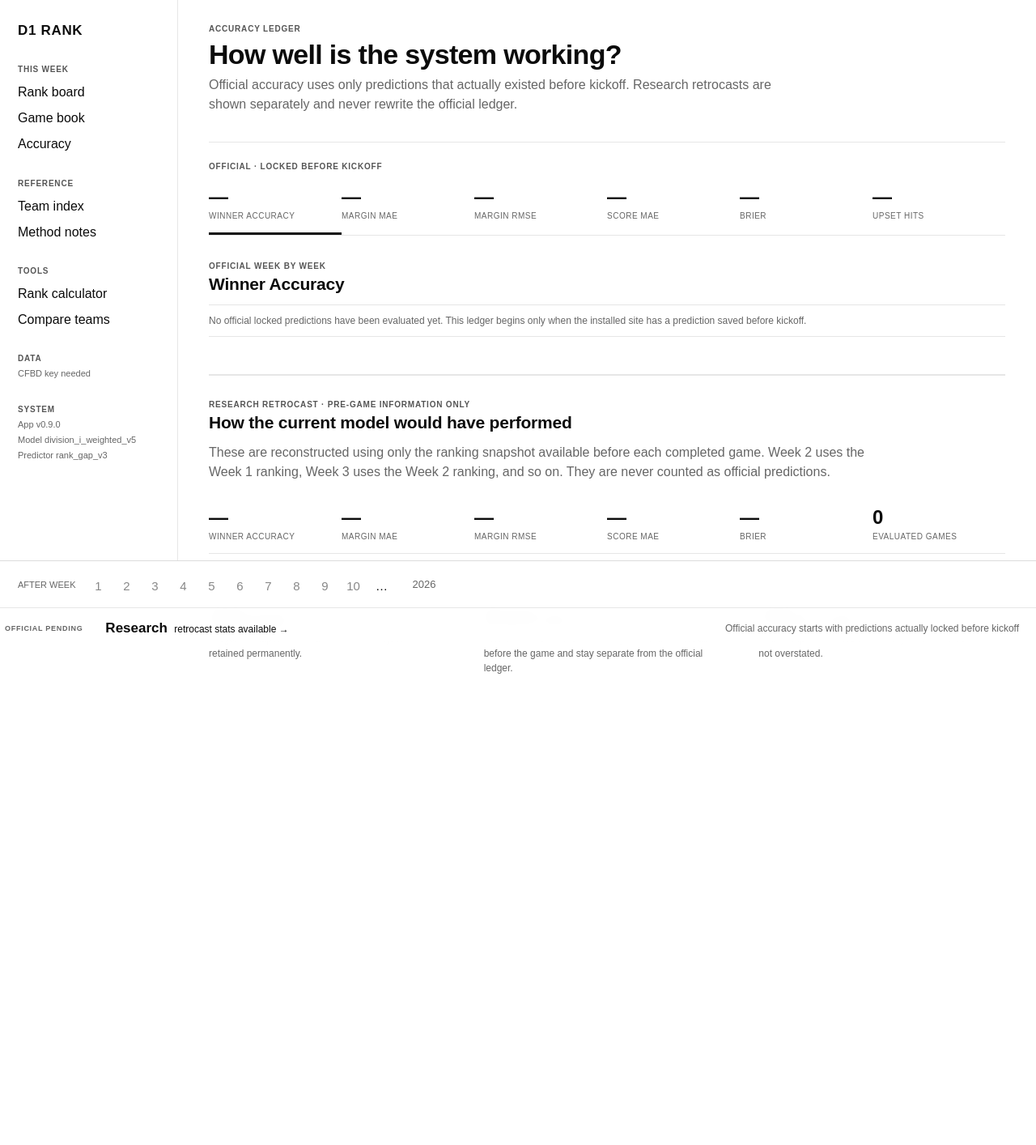
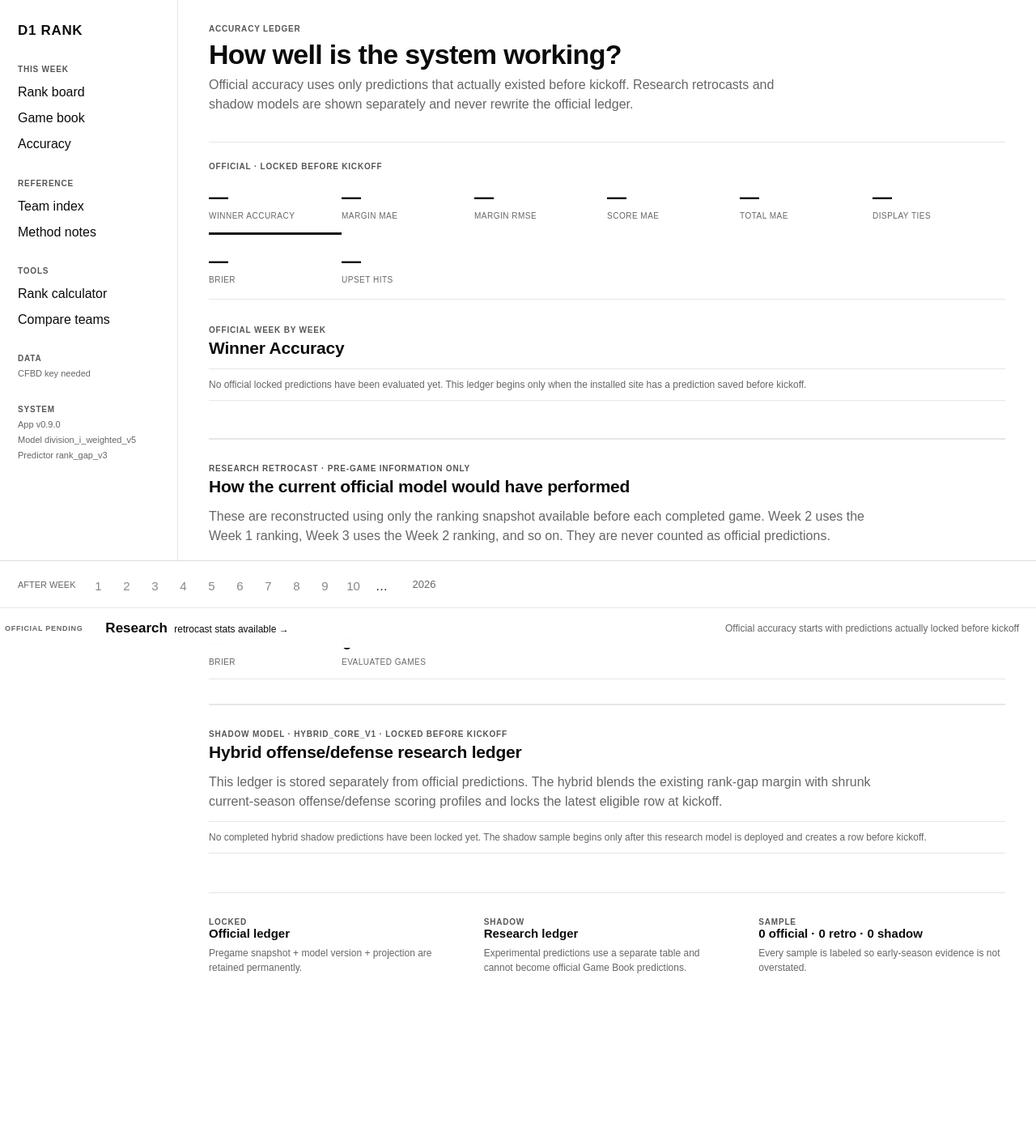
Before and after one commit to larrybillinger/NCAA_BCS_RANKING_CALCULATOR, a FastAPI app: page /stats?metric=winner_accuracy in a window 1280 px wide. Shown: the whole page at 81% size. Before the commit the page ends 832 px from the top, so only its background shows below. Run offline with FastAPI, Linux system fonts and the light colour scheme.

Commit message:
Show total error and hybrid shadow metrics

```diff
--- a/src/ncaa_rankings/web/templates/stats.html
+++ b/src/ncaa_rankings/web/templates/stats.html
@@ -2,7 +2,7 @@
 {% block title %}Model Accuracy · {{ title }}{% endblock %}
 {% block content %}
 <header class="page-head">
-  <div><div class="eyebrow">ACCURACY LEDGER</div><h1>How well is the system working?</h1><p>Official accuracy uses only predictions that actually existed before kickoff. Research retrocasts are shown separately and never rewrite the official ledger.</p></div>
+  <div><div class="eyebrow">ACCURACY LEDGER</div><h1>How well is the system working?</h1><p>Official accuracy uses only predictions that actually existed before kickoff. Research retrocasts and shadow models are shown separately and never rewrite the official ledger.</p></div>
 </header>
 
 <div class="section-kicker stats-section-label">OFFICIAL · LOCKED BEFORE KICKOFF</div>
@@ -11,6 +11,8 @@
   <a class="{% if metric == 'spread_mae' %}active{% endif %}" href="/stats?metric=spread_mae"><strong>{{ metrics.spread_mae|num if metrics.games else '—' }}</strong><span>margin MAE</span></a>
   <a class="{% if metric == 'spread_rmse' %}active{% endif %}" href="/stats?metric=spread_rmse"><strong>{{ metrics.spread_rmse|num if metrics.games else '—' }}</strong><span>margin RMSE</span></a>
   <a class="{% if metric == 'score_mae' %}active{% endif %}" href="/stats?metric=score_mae"><strong>{{ metrics.score_mae|num if metrics.games else '—' }}</strong><span>score MAE</span></a>
+  <a class="{% if metric == 'total_mae' %}active{% endif %}" href="/stats?metric=total_mae"><strong>{{ metrics.total_mae|num if metrics.games else '—' }}</strong><span>total MAE</span></a>
+  <a class="{% if metric == 'display_tie_rate' %}active{% endif %}" href="/stats?metric=display_tie_rate"><strong>{{ metrics.display_tie_rate|pct if metrics.games else '—' }}</strong><span>display ties</span></a>
   <a class="{% if metric == 'brier' %}active{% endif %}" href="/stats?metric=brier"><strong>{{ metrics.brier|num(3) if metrics.games else '—' }}</strong><span>Brier</span></a>
   <a class="{% if metric == 'upset_hit_rate' %}active{% endif %}" href="/stats?metric=upset_hit_rate"><strong>{{ metrics.upset_hit_rate|pct if metrics.upset_hit_rate is not none else '—' }}</strong><span>upset hits</span></a>
 </section>
@@ -25,10 +27,12 @@
       {% elif metric == 'spread_mae' %}{% set value = m.spread_mae %}{% set width = [((value or 0) / 30 * 100),100]|min %}
       {% elif metric == 'spread_rmse' %}{% set value = m.spread_rmse %}{% set width = [((value or 0) / 40 * 100),100]|min %}
       {% elif metric == 'score_mae' %}{% set value = m.score_mae %}{% set width = [((value or 0) / 30 * 100),100]|min %}
+      {% elif metric == 'total_mae' %}{% set value = m.total_mae %}{% set width = [((value or 0) / 40 * 100),100]|min %}
+      {% elif metric == 'display_tie_rate' %}{% set value = m.display_tie_rate %}{% set width = (value or 0) * 100 %}
       {% elif metric == 'brier' %}{% set value = m.brier %}{% set width = [((value or 0) * 100),100]|min %}
       {% elif metric == 'upset_hit_rate' %}{% set value = m.upset_hit_rate %}{% set width = (value or 0) * 100 %}
       {% else %}{% set value = m.rank_result_correlation %}{% set width = ((value or 0)|abs) * 100 %}{% endif %}
-      <div class="week-bar-row"><span>W{{ item.week }}</span><div class="bar-track"><i style="width:{{ width }}%"></i></div><strong>{% if value is none %}—{% elif metric in ['winner_accuracy','upset_hit_rate'] %}{{ value|pct }}{% elif metric == 'brier' %}{{ value|num(3) }}{% else %}{{ value|num }}{% endif %}</strong></div>
+      <div class="week-bar-row"><span>W{{ item.week }}</span><div class="bar-track"><i style="width:{{ width }}%"></i></div><strong>{% if value is none %}—{% elif metric in ['winner_accuracy','upset_hit_rate','display_tie_rate'] %}{{ value|pct }}{% elif metric == 'brier' %}{{ value|num(3) }}{% else %}{{ value|num }}{% endif %}</strong></div>
     {% endfor %}
     </div>
   {% else %}
@@ -38,13 +42,15 @@
 
 <section class="research-section">
   <div class="section-kicker">RESEARCH RETROCAST · PRE-GAME INFORMATION ONLY</div>
-  <h2>How the current model would have performed</h2>
+  <h2>How the current official model would have performed</h2>
   <p class="muted">These are reconstructed using only the ranking snapshot available before each completed game. Week 2 uses the Week 1 ranking, Week 3 uses the Week 2 ranking, and so on. They are never counted as official predictions.</p>
   <div class="metric-strip research-metrics">
     <div><strong>{{ retro_metrics.winner_accuracy|pct if retro_metrics.games else '—' }}</strong><span>winner accuracy</span></div>
     <div><strong>{{ retro_metrics.spread_mae|num if retro_metrics.games else '—' }}</strong><span>margin MAE</span></div>
     <div><strong>{{ retro_metrics.spread_rmse|num if retro_metrics.games else '—' }}</strong><span>margin RMSE</span></div>
     <div><strong>{{ retro_metrics.score_mae|num if retro_metrics.games else '—' }}</strong><span>score MAE</span></div>
+    <div><strong>{{ retro_metrics.total_mae|num if retro_metrics.games else '—' }}</strong><span>total MAE</span></div>
+    <div><strong>{{ retro_metrics.display_tie_rate|pct if retro_metrics.games else '—' }}</strong><span>display ties</span></div>
     <div><strong>{{ retro_metrics.brier|num(3) if retro_metrics.games else '—' }}</strong><span>Brier</span></div>
     <div><strong>{{ retro_metrics.games }}</strong><span>evaluated games</span></div>
   </div>
@@ -57,18 +63,40 @@
       {% elif metric == 'spread_mae' %}{% set value = m.spread_mae %}{% set width = [((value or 0) / 30 * 100),100]|min %}
       {% elif metric == 'spread_rmse' %}{% set value = m.spread_rmse %}{% set width = [((value or 0) / 40 * 100),100]|min %}
       {% elif metric == 'score_mae' %}{% set value = m.score_mae %}{% set width = [((value or 0) / 30 * 100),100]|min %}
+      {% elif metric == 'total_mae' %}{% set value = m.total_mae %}{% set width = [((value or 0) / 40 * 100),100]|min %}
+      {% elif metric == 'display_tie_rate' %}{% set value = m.display_tie_rate %}{% set width = (value or 0) * 100 %}
       {% elif metric == 'brier' %}{% set value = m.brier %}{% set width = [((value or 0) * 100),100]|min %}
       {% elif metric == 'upset_hit_rate' %}{% set value = m.upset_hit_rate %}{% set width = (value or 0) * 100 %}
       {% else %}{% set value = m.rank_result_correlation %}{% set width = ((value or 0)|abs) * 100 %}{% endif %}
-      <div class="week-bar-row"><span>W{{ item.week }}</span><div class="bar-track"><i style="width:{{ width }}%"></i></div><strong>{% if value is none %}—{% elif metric in ['winner_accuracy','upset_hit_rate'] %}{{ value|pct }}{% elif metric == 'brier' %}{{ value|num(3) }}{% else %}{{ value|num }}{% endif %}</strong></div>
+      <div class="week-bar-row"><span>W{{ item.week }}</span><div class="bar-track"><i style="width:{{ width }}%"></i></div><strong>{% if value is none %}—{% elif metric in ['winner_accuracy','upset_hit_rate','display_tie_rate'] %}{{ value|pct }}{% elif metric == 'brier' %}{{ value|num(3) }}{% else %}{{ value|num }}{% endif %}</strong></div>
     {% endfor %}
   </div>
   {% endif %}
 </section>
 
+<section class="research-section">
+  <div class="section-kicker">SHADOW MODEL · HYBRID_CORE_V1 · LOCKED BEFORE KICKOFF</div>
+  <h2>Hybrid offense/defense research ledger</h2>
+  <p class="muted">This ledger is stored separately from official predictions. The hybrid blends the existing rank-gap margin with shrunk current-season offense/defense scoring profiles and locks the latest eligible row at kickoff.</p>
+  {% if shadow_metrics.games %}
+  <div class="metric-strip research-metrics">
+    <div><strong>{{ shadow_metrics.winner_accuracy|pct }}</strong><span>winner accuracy</span></div>
+    <div><strong>{{ shadow_metrics.spread_mae|num }}</strong><span>margin MAE</span></div>
+    <div><strong>{{ shadow_metrics.spread_rmse|num }}</strong><span>margin RMSE</span></div>
+    <div><strong>{{ shadow_metrics.score_mae|num }}</strong><span>score MAE</span></div>
+    <div><strong>{{ shadow_metrics.total_mae|num }}</strong><span>total MAE</span></div>
+    <div><strong>{{ shadow_metrics.display_tie_rate|pct }}</strong><span>display ties</span></div>
+    <div><strong>{{ shadow_metrics.brier|num(3) }}</strong><span>Brier</span></div>
+    <div><strong>{{ shadow_metrics.games }}</strong><span>locked games</span></div>
+  </div>
+  {% else %}
+  <div class="empty-panel">No completed hybrid shadow predictions have been locked yet. The shadow sample begins only after this research model is deployed and creates a row before kickoff.</div>
+  {% endif %}
+</section>
+
 <section class="stat-notes">
   <div><div class="section-kicker">LOCKED</div><h3>Official ledger</h3><p>Pregame snapshot + model version + projection are retained permanently.</p></div>
-  <div><div class="section-kicker">RETROCAST</div><h3>Research only</h3><p>Historical model checks use only information available before the game and stay separate from the official ledger.</p></div>
-  <div><div class="section-kicker">SAMPLE</div><h3>{{ metrics.games }} official · {{ retro_metrics.games }} retro</h3><p>Both samples are labeled so early-season evidence is not overstated.</p></div>
+  <div><div class="section-kicker">SHADOW</div><h3>Research ledger</h3><p>Experimental predictions use a separate table and cannot become official Game Book predictions.</p></div>
+  <div><div class="section-kicker">SAMPLE</div><h3>{{ metrics.games }} official · {{ retro_metrics.games }} retro · {{ shadow_metrics.games }} shadow</h3><p>Every sample is labeled so early-season evidence is not overstated.</p></div>
 </section>
 {% endblock %}
```
